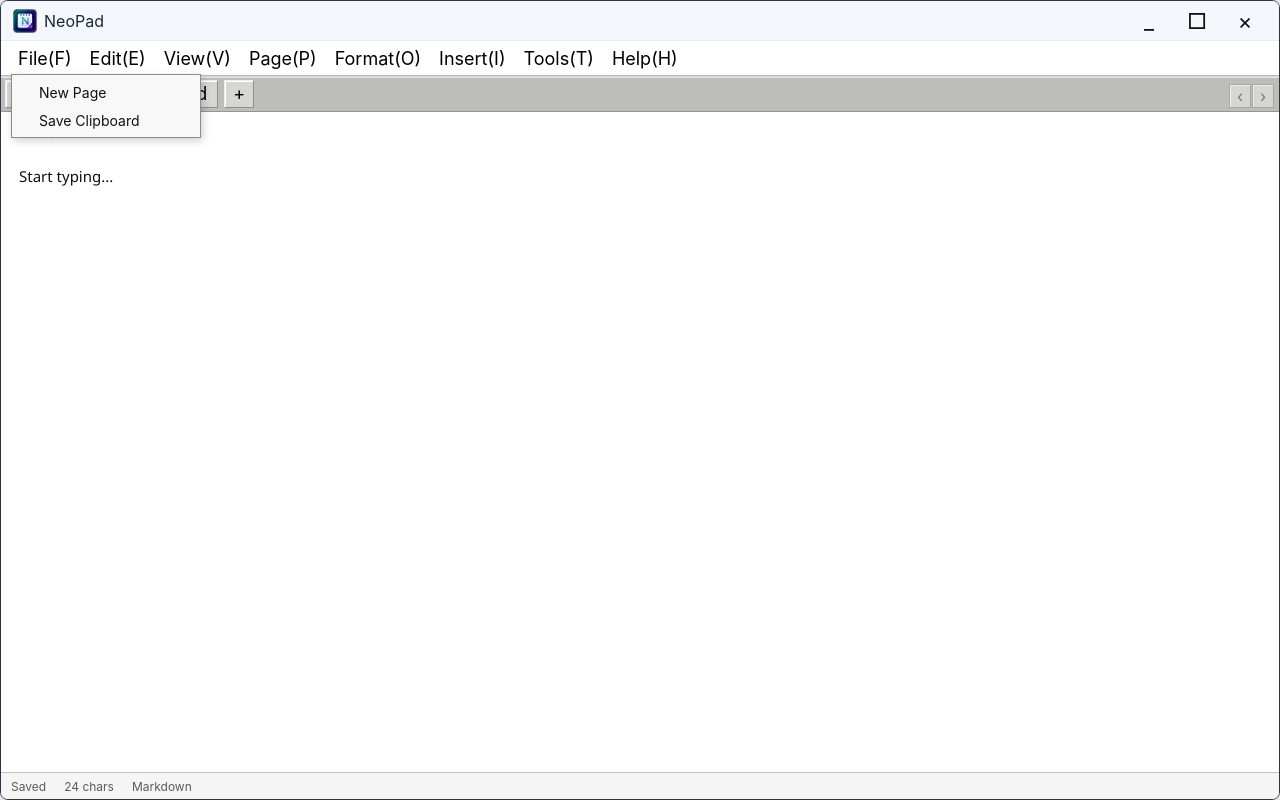
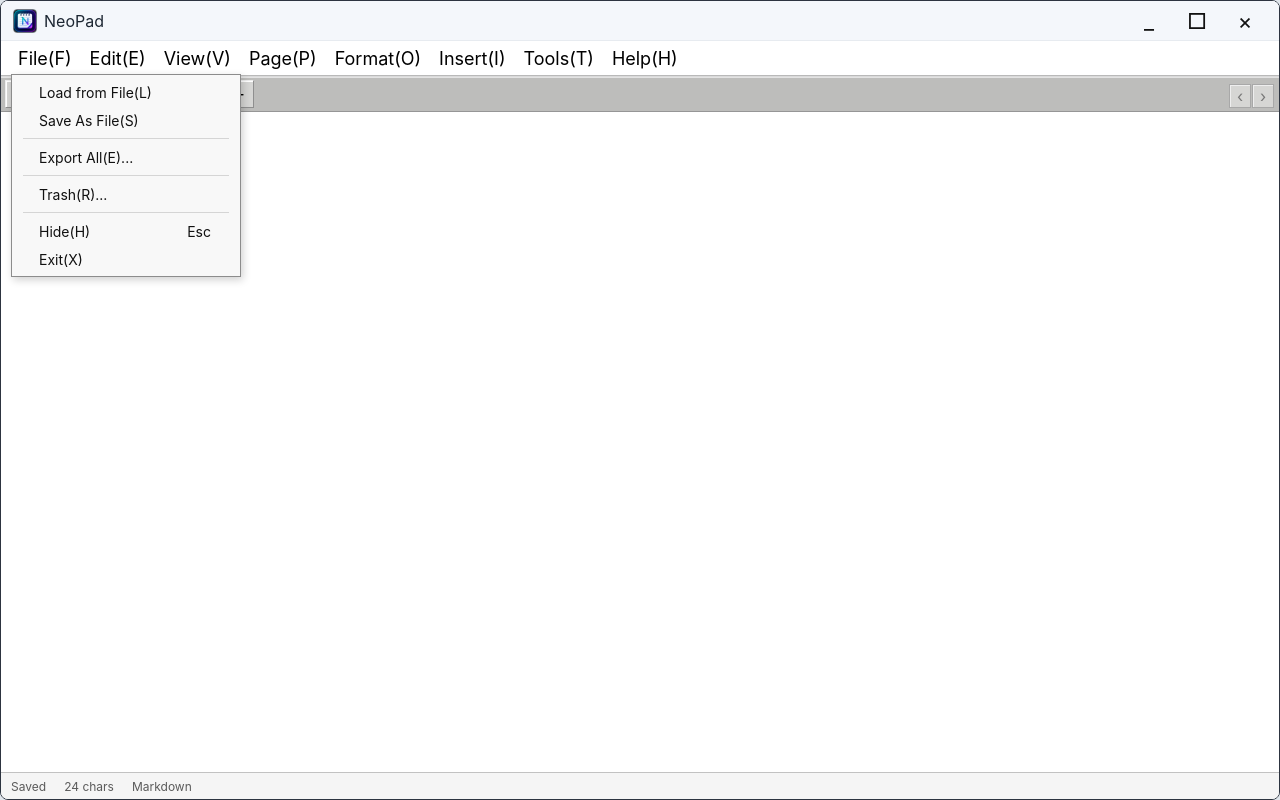
Before and after one commit to trevanzhang/neopad, a Vue app in the folder app/: page / in a window 1280 px wide. Both pictures are taken after a click on the button "File(F)". Built offline with nearby package versions, Linux system fonts and the light colour scheme.

Commit message:
Implement localized file menu actions

```diff
--- a/app/src/App.vue
+++ b/app/src/App.vue
@@ -16,6 +16,8 @@ import {
   getWorkspace,
   hideWindow,
   listNotes,
+  openTrash,
+  quitApp,
   readNote,
   saveClipboard,
   searchNotes,
@@ -62,6 +64,7 @@ const searching = ref(false)
 const alwaysOnTop = ref(false)
 const theme = ref<'system' | 'light' | 'dark'>('system')
 const language = ref<AppLanguage>(initialLanguage())
+const fileInput = ref<HTMLInputElement | null>(null)
 const workspacePath = ref('~/.neopad')
 const activeTab = computed(() => tabs.value.find((tab) => tab.id === activeTabId.value) ?? tabs.value[0])
 const t = computed(() => messages[language.value])
@@ -218,6 +221,102 @@ async function saveCurrentClipboard() {
     statusMessage.value = t.value.status.clipboardSaved
   } catch {
     saveState.value = 'Failed'
+  }
+}
+
+function triggerLoadFile() {
+  fileInput.value?.click()
+}
+
+async function loadFileFromInput(event: Event) {
+  const input = event.target as HTMLInputElement
+  const file = input.files?.[0]
+  input.value = ''
+
+  if (!file) {
+    return
+  }
+
+  try {
+    await forceSave()
+    const fileContent = await file.text()
+    const title = titleFromFileName(file.name)
+
+    if (isTauriRuntime()) {
+      const created = await createNote(title)
+      const saved = await writeNote(created.id, fileContent)
+      upsertTab({
+        id: saved.id,
+        title: saved.title,
+        fileName: saved.fileName,
+        createdAt: saved.updatedAt,
+        updatedAt: saved.updatedAt,
+        pinned: false,
+        deleted: false,
+      })
+      activeTabId.value = saved.id
+      setContentFromLoad(saved.content)
+    } else {
+      createLocalTabFromContent(title, fileContent)
+    }
+
+    saveState.value = 'Saved'
+    statusMessage.value = t.value.status.loadedFromFile
+  } catch {
+    saveState.value = 'Failed'
+  }
+}
+
+async function saveAsFile() {
+  await forceSave()
+  const title = activeTab.value?.title || 'Untitled'
+  downloadText(`${safeFileName(title)}.md`, content.value)
+  statusMessage.value = t.value.status.savedAsFile
+}
+
+async function exportAllNotes() {
+  await forceSave()
+
+  try {
+    const sections: string[] = []
+    for (const tab of tabs.value) {
+      const noteContent = isTauriRuntime() ? (await readNote(tab.id)).content : tab.id === activeTabId.value ? content.value : ''
+      sections.push(`## ${tab.title}\n\n<!-- file: ${tab.fileName} -->\n\n${noteContent.trimEnd()}\n`)
+    }
+
+    downloadText('neopad-export.md', `# Exported from NeoPad\n\n${sections.join('\n---\n\n')}`)
+    statusMessage.value = t.value.status.exported
+  } catch {
+    saveState.value = 'Failed'
+  }
+}
+
+async function openTrashFolder() {
+  if (!isTauriRuntime()) {
+    return
+  }
+
+  try {
+    await openTrash()
+    statusMessage.value = t.value.status.trashOpened
+  } catch {
+    saveState.value = 'Failed'
+  }
+}
+
+async function hideMainWindow() {
+  if (!isTauriRuntime()) {
+    return
+  }
+
+  await forceSave()
+  await hideWindow()
+}
+
+async function exitApp() {
+  await forceSave()
+  if (isTauriRuntime()) {
+    await quitApp()
   }
 }
 
@@ -397,7 +496,7 @@ function forceSaveOnHide() {
 function handleKeydown(event: KeyboardEvent) {
   if (event.key === 'Escape' && isTauriRuntime()) {
     event.preventDefault()
-    void hideWindow()
+    void hideMainWindow()
   }
 
   if (event.key.toLowerCase() === 'v' && event.ctrlKey && event.shiftKey) {
@@ -454,6 +553,41 @@ function upsertTab(tab: NoteTab) {
     tabs.value[index] = tab
   }
 }
+
+function createLocalTabFromContent(title: string, nextContent: string) {
+  const createdAt = Date.now()
+  const tab: NoteTab = {
+    id: `draft-${createdAt}`,
+    title,
+    fileName: `${safeFileName(title)}.md`,
+    createdAt,
+    updatedAt: createdAt,
+    pinned: false,
+    deleted: false,
+  }
+
+  tabs.value.push(tab)
+  activeTabId.value = tab.id
+  content.value = nextContent
+}
+
+function titleFromFileName(fileName: string) {
+  const withoutExtension = fileName.replace(/\.[^/.]+$/, '')
+  return withoutExtension.trim() || 'Untitled'
+}
+
+function safeFileName(title: string) {
+  return title.trim().replace(/[<>:"/\\|?*\u0000-\u001f]/g, '-').replace(/\s+/g, ' ') || 'Untitled'
+}
+
+function downloadText(fileName: string, text: string) {
+  const url = URL.createObjectURL(new Blob([text], { type: 'text/markdown;charset=utf-8' }))
+  const link = document.createElement('a')
+  link.href = url
+  link.download = fileName
+  link.click()
+  URL.revokeObjectURL(url)
+}
 </script>
 
 <template>
@@ -465,6 +599,12 @@ function upsertTab(tab: NoteTab) {
         :messages="t.menu"
         @new-note="createLocalTab"
         @save-clipboard="saveCurrentClipboard"
+        @load-file="triggerLoadFile"
+        @save-as-file="saveAsFile"
+        @export-all="exportAllNotes"
+        @open-trash="openTrashFolder"
+        @hide-window="hideMainWindow"
+        @exit-app="exitApp"
         @search="showSearchPlaceholder"
         @settings="showSettingsPlaceholder"
         @toggle-pin="togglePin"
@@ -482,6 +622,13 @@ function upsertTab(tab: NoteTab) {
     </template>
 
     <div class="workspace-pane" :class="`mode-${previewMode}`">
+      <input
+        ref="fileInput"
+        class="file-loader"
+        type="file"
+        accept=".md,.markdown,.txt,text/markdown,text/plain"
+        @change="loadFileFromInput"
+      />
       <EditorPane
         v-if="previewMode !== 'preview'"
         v-model="content"
--- a/app/src/components/MenuBar.vue
+++ b/app/src/components/MenuBar.vue
@@ -10,6 +10,12 @@ defineProps<{
 defineEmits<{
   newNote: []
   saveClipboard: []
+  loadFile: []
+  saveAsFile: []
+  exportAll: []
+  openTrash: []
+  hideWindow: []
+  exitApp: []
   search: []
   settings: []
   togglePin: []
@@ -22,8 +28,18 @@ defineEmits<{
     <div class="menu-root">
       <button type="button" class="menu-title">{{ messages.file }}</button>
       <div class="menu-popover">
-        <button type="button" @click="$emit('newNote')">{{ messages.newPage }}</button>
-        <button type="button" @click="$emit('saveClipboard')">{{ messages.saveClipboard }}</button>
+        <button type="button" @click="$emit('loadFile')">{{ messages.loadFromFile }}</button>
+        <button type="button" @click="$emit('saveAsFile')">{{ messages.saveAsFile }}</button>
+        <div class="menu-separator" role="separator" />
+        <button type="button" @click="$emit('exportAll')">{{ messages.exportAll }}</button>
+        <div class="menu-separator" role="separator" />
+        <button type="button" @click="$emit('openTrash')">{{ messages.trash }}</button>
+        <div class="menu-separator" role="separator" />
+        <button type="button" class="menu-command" @click="$emit('hideWindow')">
+          <span>{{ messages.hide }}</span>
+          <span class="menu-shortcut">{{ messages.esc }}</span>
+        </button>
+        <button type="button" @click="$emit('exitApp')">{{ messages.exit }}</button>
       </div>
     </div>
 
--- a/app/src/lib/i18n.ts
+++ b/app/src/lib/i18n.ts
@@ -10,6 +10,13 @@ export type AppMessages = {
     insert: string
     tools: string
     help: string
+    loadFromFile: string
+    saveAsFile: string
+    exportAll: string
+    trash: string
+    hide: string
+    exit: string
+    esc: string
     newPage: string
     saveClipboard: string
     undo: string
@@ -66,6 +73,10 @@ export type AppMessages = {
     markdown: string
     clipboard: string
     clipboardSaved: string
+    loadedFromFile: string
+    savedAsFile: string
+    exported: string
+    trashOpened: string
     search: string
     settings: string
     alwaysOnTop: string
@@ -88,6 +99,13 @@ export const messages: Record<AppLanguage, AppMessages> = {
       insert: 'Insert(I)',
       tools: 'Tools(T)',
       help: 'Help(H)',
+      loadFromFile: 'Load from File(L)',
+      saveAsFile: 'Save As File(S)',
+      exportAll: 'Export All(E)...',
+      trash: 'Trash(R)...',
+      hide: 'Hide(H)',
+      exit: 'Exit(X)',
+      esc: 'Esc',
       newPage: 'New Page',
       saveClipboard: 'Save Clipboard',
       undo: 'Undo',
@@ -144,6 +162,10 @@ export const messages: Record<AppLanguage, AppMessages> = {
       markdown: 'Markdown',
       clipboard: 'Clipboard',
       clipboardSaved: 'Clipboard saved',
+      loadedFromFile: 'Loaded from file',
+      savedAsFile: 'Saved as file',
+      exported: 'Exported',
+      trashOpened: 'Trash opened',
       search: 'Search',
       settings: 'Settings',
       alwaysOnTop: 'Always on top',
@@ -156,78 +178,89 @@ export const messages: Record<AppLanguage, AppMessages> = {
   },
   zh: {
     menu: {
-      file: '文件(F)',
-      edit: '编辑(E)',
-      view: '视图(V)',
-      page: '页面(P)',
-      format: '格式(O)',
-      insert: '插入(I)',
-      tools: '工具(T)',
-      help: '帮助(H)',
-      newPage: '新建页面',
-      saveClipboard: '保存剪贴板',
-      undo: '撤销',
-      redo: '重做',
-      editMode: '编辑',
-      splitMode: '分屏',
-      previewMode: '预览',
-      alwaysOnTop: '窗口置顶',
-      renamePage: '重命名页面',
-      deletePage: '删除页面',
-      plainText: '纯文本',
+      file: '\u6587\u4ef6(F)',
+      edit: '\u7f16\u8f91(E)',
+      view: '\u89c6\u56fe(V)',
+      page: '\u9875\u9762(P)',
+      format: '\u683c\u5f0f(O)',
+      insert: '\u63d2\u5165(I)',
+      tools: '\u5de5\u5177(T)',
+      help: '\u5e2e\u52a9(H)',
+      loadFromFile: '\u4ece\u6587\u4ef6\u8f7d\u5165(L)',
+      saveAsFile: '\u53e6\u5b58\u5230\u6587\u4ef6(S)',
+      exportAll: '\u5168\u90e8\u5bfc\u51fa(E)...',
+      trash: '\u56de\u6536\u7ad9(R)...',
+      hide: '\u9690\u85cf(H)',
+      exit: '\u9000\u51fa(X)',
+      esc: 'Esc',
+      newPage: '\u65b0\u5efa\u9875\u9762',
+      saveClipboard: '\u4fdd\u5b58\u526a\u8d34\u677f',
+      undo: '\u64a4\u9500',
+      redo: '\u91cd\u505a',
+      editMode: '\u7f16\u8f91',
+      splitMode: '\u5206\u5c4f',
+      previewMode: '\u9884\u89c8',
+      alwaysOnTop: '\u7a97\u53e3\u7f6e\u9876',
+      renamePage: '\u91cd\u547d\u540d\u9875\u9762',
+      deletePage: '\u5220\u9664\u9875\u9762',
+      plainText: '\u7eaf\u6587\u672c',
       markdown: 'Markdown',
-      date: '日期',
-      separator: '分隔线',
-      search: '搜索',
-      settings: '设置',
-      about: '关于 NeoPad',
+      date: '\u65e5\u671f',
+      separator: '\u5206\u9694\u7ebf',
+      search: '\u641c\u7d22',
+      settings: '\u8bbe\u7f6e',
+      about: '\u5173\u4e8e NeoPad',
     },
     settings: {
-      title: '设置',
-      close: '关闭',
-      general: '常规',
-      language: '界面语言',
+      title: '\u8bbe\u7f6e',
+      close: '\u5173\u95ed',
+      general: '\u5e38\u89c4',
+      language: '\u754c\u9762\u8bed\u8a00',
       english: 'English',
-      chinese: '中文',
-      alwaysOnTop: '窗口置顶',
-      theme: '主题',
-      system: '跟随系统',
-      light: '浅色',
-      dark: '深色',
-      shortcuts: '快捷键',
-      toggleWindow: '显示/隐藏窗口',
-      saveClipboard: '保存剪贴板',
-      hideWindow: '隐藏窗口',
-      editor: '编辑器',
-      previewMode: '预览模式',
+      chinese: '\u4e2d\u6587',
+      alwaysOnTop: '\u7a97\u53e3\u7f6e\u9876',
+      theme: '\u4e3b\u9898',
+      system: '\u8ddf\u968f\u7cfb\u7edf',
+      light: '\u6d45\u8272',
+      dark: '\u6df1\u8272',
+      shortcuts: '\u5feb\u6377\u952e',
+      toggleWindow: '\u663e\u793a/\u9690\u85cf\u7a97\u53e3',
+      saveClipboard: '\u4fdd\u5b58\u526a\u8d34\u677f',
+      hideWindow: '\u9690\u85cf\u7a97\u53e3',
+      editor: '\u7f16\u8f91\u5668',
+      previewMode: '\u9884\u89c8\u6a21\u5f0f',
       mcp: 'MCP',
-      workspace: '工作区',
-      copyReadOnlyConfig: '复制只读配置',
-      copyWriteConfig: '复制写入配置',
+      workspace: '\u5de5\u4f5c\u533a',
+      copyReadOnlyConfig: '\u590d\u5236\u53ea\u8bfb\u914d\u7f6e',
+      copyWriteConfig: '\u590d\u5236\u5199\u5165\u914d\u7f6e',
     },
     search: {
-      title: '搜索',
-      placeholder: '搜索笔记',
-      close: '关闭',
-      searching: '搜索中...',
-      noResults: '没有结果',
-      line: '第',
+      title: '\u641c\u7d22',
+      placeholder: '\u641c\u7d22\u7b14\u8bb0',
+      close: '\u5173\u95ed',
+      searching: '\u641c\u7d22\u4e2d...',
+      noResults: '\u6ca1\u6709\u7ed3\u679c',
+      line: '\u884c',
     },
     status: {
-      saved: '已保存',
-      saving: '保存中',
-      failed: '失败',
+      saved: '\u5df2\u4fdd\u5b58',
+      saving: '\u4fdd\u5b58\u4e2d',
+      failed: '\u5931\u8d25',
       markdown: 'Markdown',
-      clipboard: '剪贴板',
-      clipboardSaved: '剪贴板已保存',
-      search: '搜索',
-      settings: '设置',
-      alwaysOnTop: '窗口置顶',
-      pinned: '已置顶',
-      unpinned: '已取消置顶',
-      mcpReadOnlyCopied: '已复制 MCP 只读配置',
-      mcpWriteCopied: '已复制 MCP 写入配置',
-      chars: '字符',
+      clipboard: '\u526a\u8d34\u677f',
+      clipboardSaved: '\u526a\u8d34\u677f\u5df2\u4fdd\u5b58',
+      loadedFromFile: '\u5df2\u4ece\u6587\u4ef6\u8f7d\u5165',
+      savedAsFile: '\u5df2\u53e6\u5b58\u5230\u6587\u4ef6',
+      exported: '\u5df2\u5168\u90e8\u5bfc\u51fa',
+      trashOpened: '\u5df2\u6253\u5f00\u56de\u6536\u7ad9',
+      search: '\u641c\u7d22',
+      settings: '\u8bbe\u7f6e',
+      alwaysOnTop: '\u7a97\u53e3\u7f6e\u9876',
+      pinned: '\u5df2\u7f6e\u9876',
+      unpinned: '\u5df2\u53d6\u6d88\u7f6e\u9876',
+      mcpReadOnlyCopied: '\u5df2\u590d\u5236 MCP \u53ea\u8bfb\u914d\u7f6e',
+      mcpWriteCopied: '\u5df2\u590d\u5236 MCP \u5199\u5165\u914d\u7f6e',
+      chars: '\u5b57\u7b26',
     },
   },
 }
--- a/app/src/lib/invoke.ts
+++ b/app/src/lib/invoke.ts
@@ -45,6 +45,14 @@ export function hideWindow(): Promise<void> {
   return invoke('hide_window_command')
 }
 
+export function openTrash(): Promise<void> {
+  return invoke('open_trash_command')
+}
+
+export function quitApp(): Promise<void> {
+  return invoke('quit_app_command')
+}
+
 export function toggleWindow(): Promise<void> {
   return invoke('toggle_window_command')
 }
--- a/app/src/styles/layout.css
+++ b/app/src/styles/layout.css
@@ -120,7 +120,7 @@ body {
   left: 0;
   z-index: 20;
   display: none;
-  min-width: 190px;
+  min-width: 230px;
   padding: 3px;
   background: #f8f8f8;
   border: 1px solid #8c8c8c;
@@ -141,6 +141,23 @@ body {
   border: 0;
   border-radius: 0;
   font-size: 14px;
+}
+
+.menu-popover .menu-command {
+  display: grid;
+  grid-template-columns: minmax(0, 1fr) auto;
+  gap: 28px;
+  align-items: center;
+}
+
+.menu-shortcut {
+  color: inherit;
+}
+
+.menu-separator {
+  height: 1px;
+  margin: 4px 8px;
+  background: #d5d5d5;
 }
 
 .menu-popover button:hover:not(:disabled),
@@ -238,6 +255,10 @@ body {
   display: grid;
   min-height: 0;
   background: #ffffff;
+}
+
+.file-loader {
+  display: none;
 }
 
 .workspace-pane.mode-edit,
```
Also changed, not shown: 2 other files (tests, documents, lock files or other folders).
